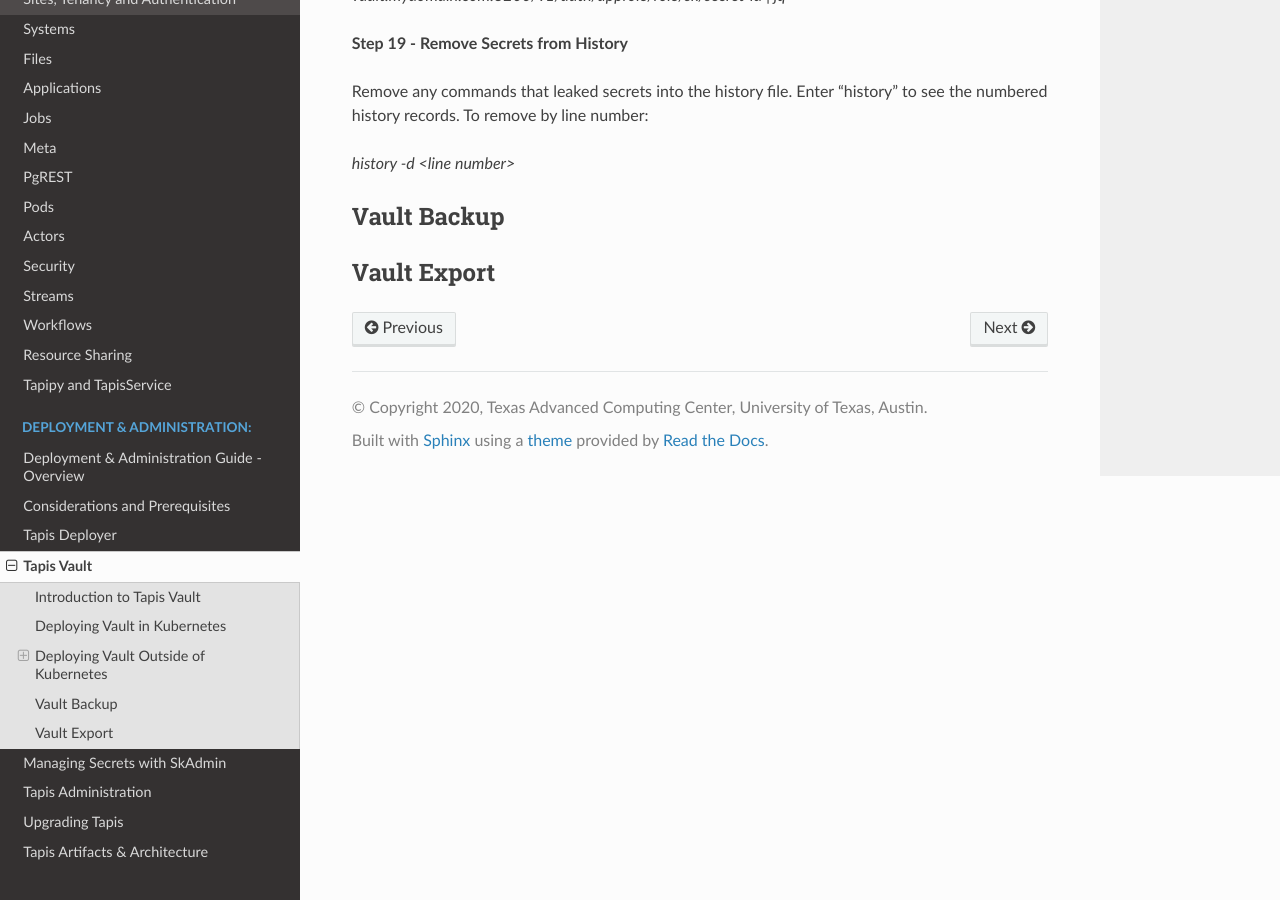
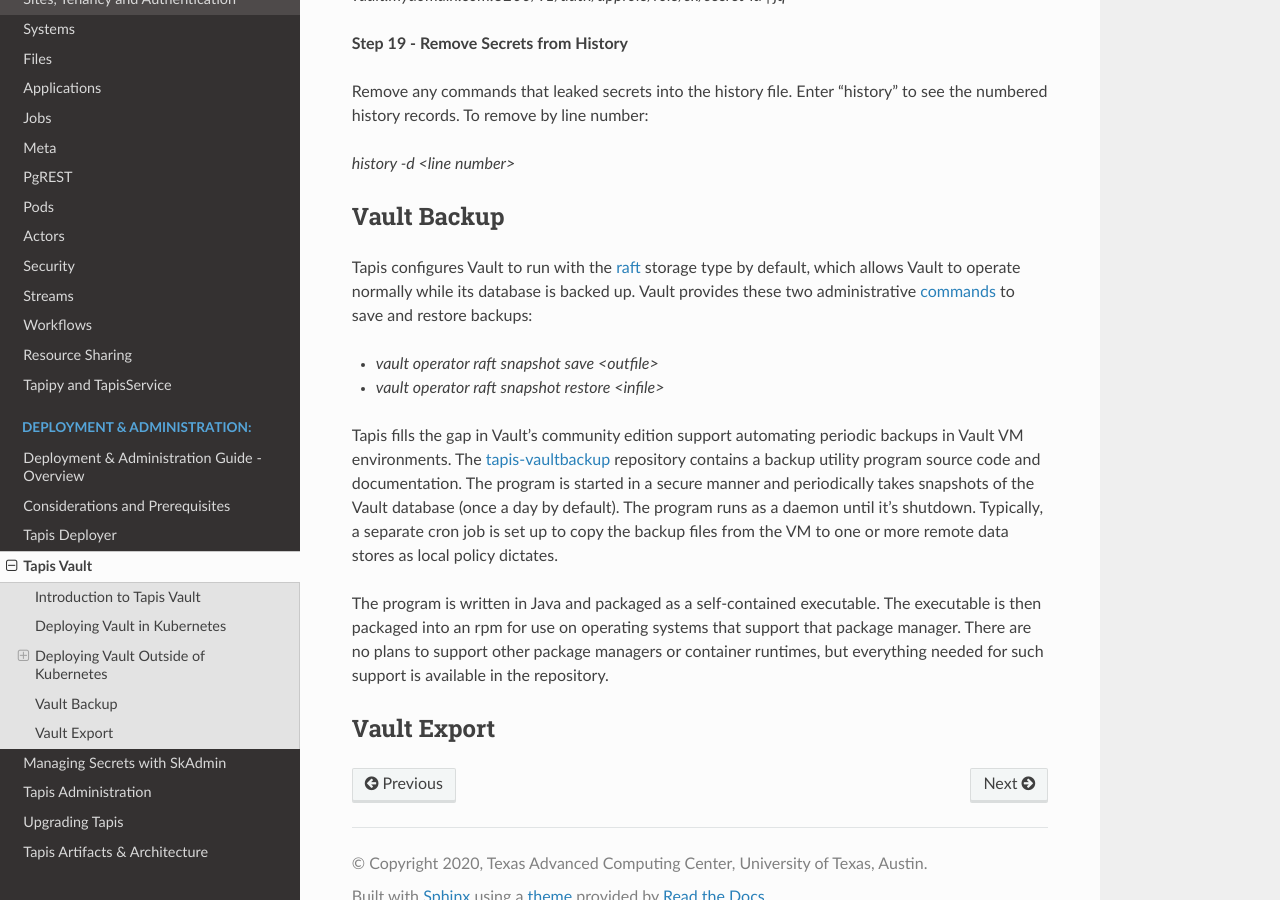
Before and after one commit to tapis-project/documentation, a Sphinx documentation site: the page built from source/deployment/vault.rst, in a window 1280 px wide and 900 px high, scrolled down 7006 px. Built offline with Sphinx 7.4.7 and the Read the Docs theme 2.0.0, drawn with Linux system fonts in a browser that asks for light colours.

Commit message:
vault backup

```diff
--- a/source/deployment/vault.rst
+++ b/source/deployment/vault.rst
@@ -266,6 +266,15 @@
 Vault Backup
 =====================================
 
+Tapis configures Vault to run with the `raft <https://developer.hashicorp.com/vault/docs/internals/integrated-storage>`_ storage type by default, which allows Vault to operate normally while its database is backed up.  Vault provides these two administrative `commands <https://developer.hashicorp.com/vault/docs/commands/operator/raft>`_ to save and restore backups:
+
+- *vault operator raft snapshot save <outfile>*
+- *vault operator raft snapshot restore <infile>*
+
+Tapis fills the gap in Vault's community edition support automating periodic backups in Vault VM environments.  The `tapis-vaultbackup <https://github.com/tapis-project/tapis-vaultbackup>`_ repository contains a backup utility program source code and documentation.  The program is started in a secure manner and periodically takes snapshots of the Vault database (once a day by default).  The program runs as a daemon until it's shutdown.  Typically, a separate cron job is set up to copy the backup files from the VM to one or more remote data stores as local policy dictates.
+
+The program is written in Java and packaged as a self-contained executable.  The executable is then packaged into an rpm for use on operating systems that support that package manager.  There are no plans to support other package managers or container runtimes, but everything needed for such support is available in the repository.
+
 
 Vault Export
 =====================================
```
